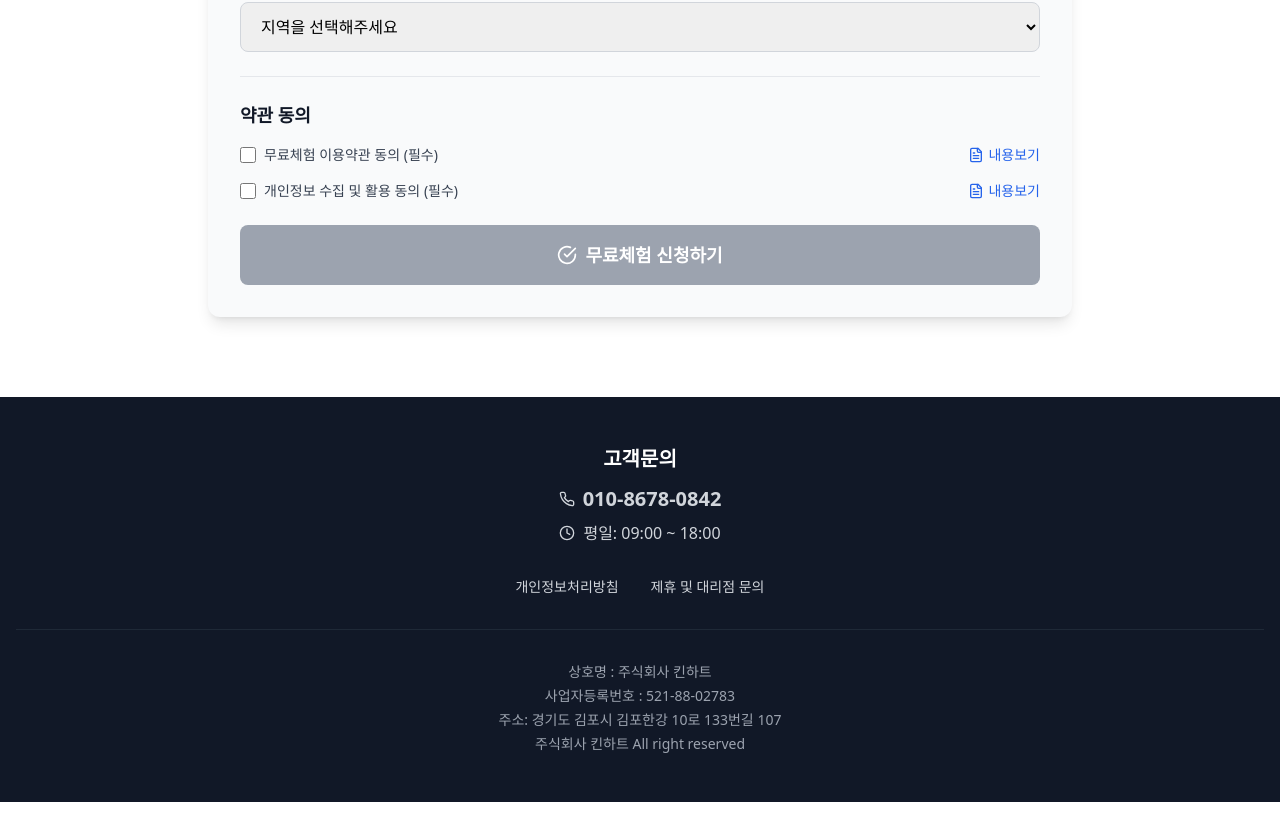
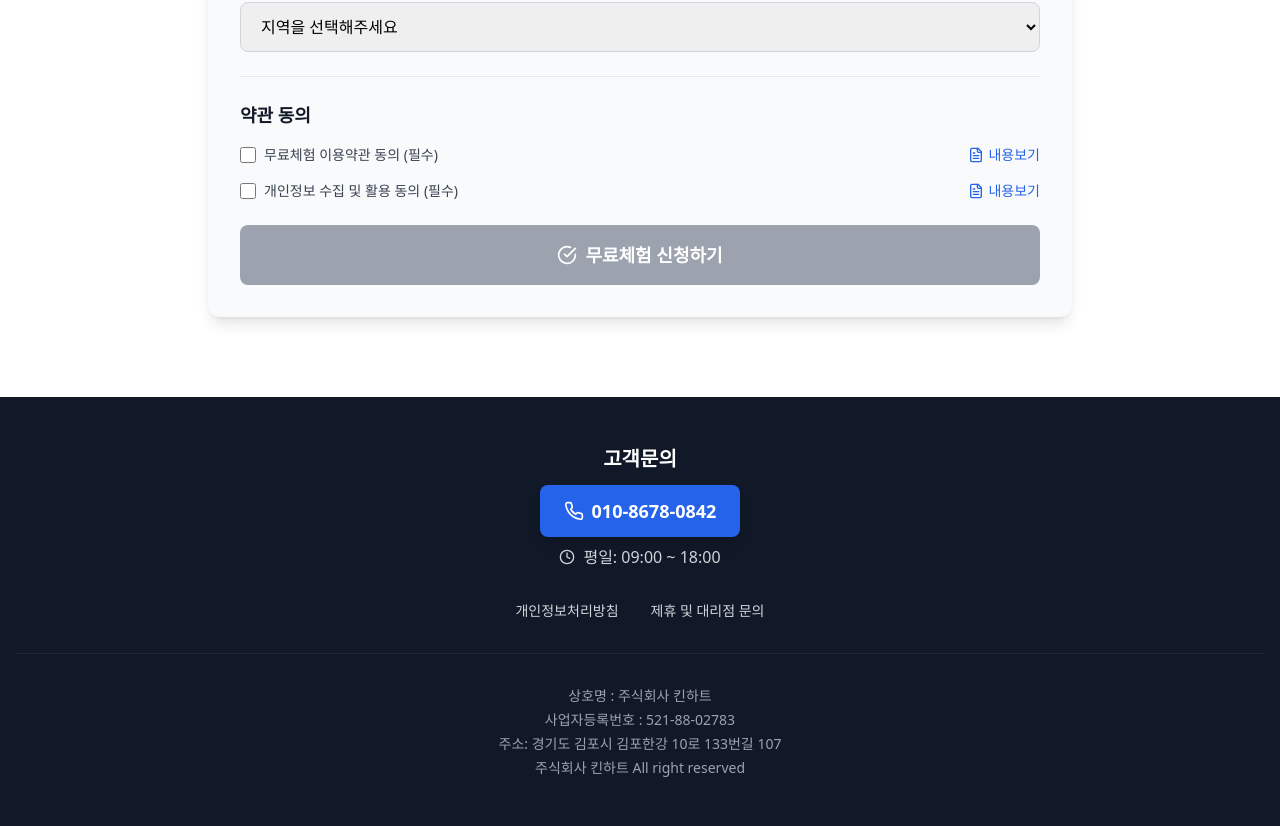
Before and after one commit to conadeli/acegreen, a React (Vite) app: page / in a window 1280 px wide. Shown: the part 10230-11056 px from the top of the page. Before the commit the page ends 11032 px from the top, so only its background shows below. Built offline with nearby package versions, Linux system fonts and the light colour scheme.

Commit message:
Add files via upload

```diff
--- a/src/components/Footer.tsx
+++ b/src/components/Footer.tsx
@@ -8,10 +8,13 @@ const Footer = () => {
         {/* 고객문의 섹션 */}
         <div className="text-center mb-6 md:mb-8">
           <h3 className="text-lg md:text-xl font-bold mb-3">고객문의</h3>
-          <div className="flex items-center justify-center text-gray-300 mb-2">
-            <Phone className="w-4 h-4 mr-2" />
-            <span className="text-lg md:text-xl font-semibold">010-8678-0842</span>
-          </div>
+          <a
+            href="tel:010-8678-0842"
+            className="inline-flex items-center justify-center bg-blue-600 hover:bg-blue-700 text-white px-6 py-3 rounded-lg font-semibold text-lg transition-all duration-300 transform hover:scale-105 shadow-lg mb-2"
+          >
+            <Phone className="w-5 h-5 mr-2" />
+            010-8678-0842
+          </a>
           <div className="flex items-center justify-center text-gray-300">
             <Clock className="w-4 h-4 mr-2" />
             <span>평일: 09:00 ~ 18:00</span>
```
